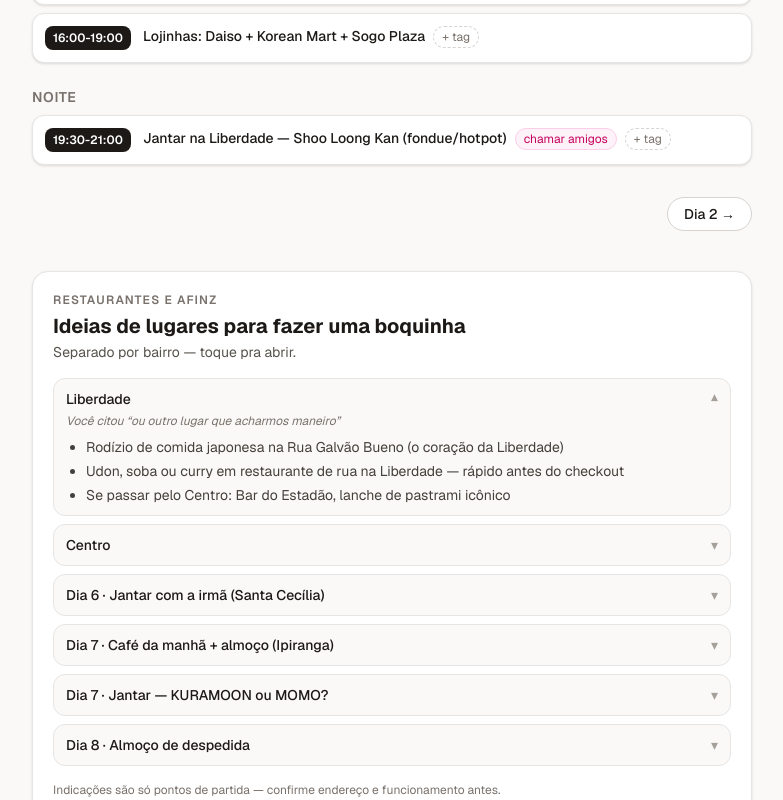
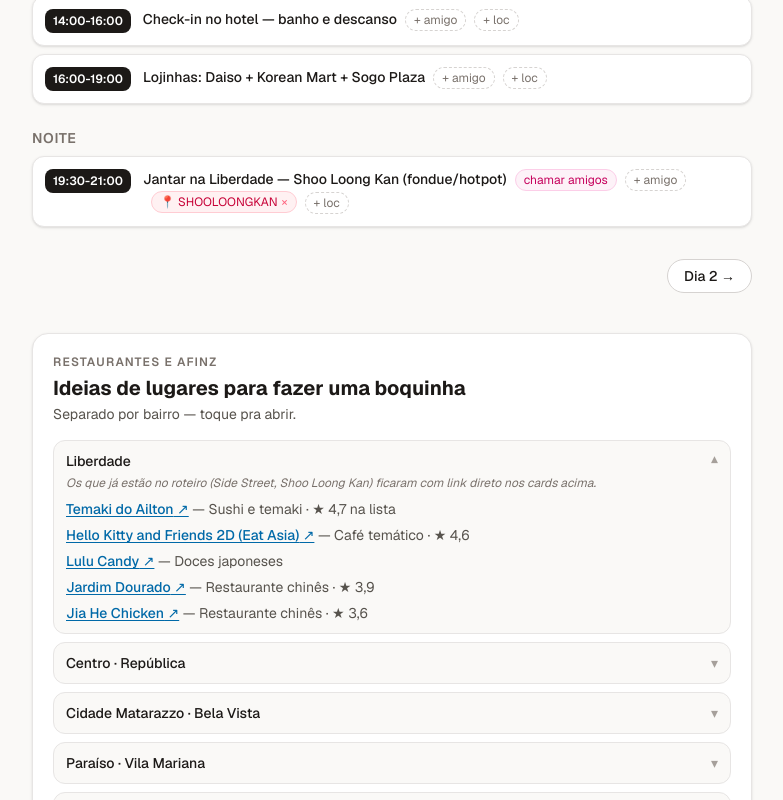
Before and after one commit to emiyablake/travel-sp-itinerary, a Next.js app: page / in a window 1280 px wide. Shown: the part 900-1700 px from the top of the page, without its empty margins (248-1031 px from the left). Built offline with nearby package versions, Linux system fonts and the light colour scheme.

Commit message:
Add friend tags, location chips and neighborhood-based food suggestions

```diff
--- a/app/itinerario-data.ts
+++ b/app/itinerario-data.ts
@@ -4,8 +4,10 @@ export interface Item {
   note?: string;
   friends?: boolean;
   link?: { label: string; url: string };
-  /** Tags iniciais definidas no código (ex.: amigos confirmados). */
+  /** Amigos confirmados no evento. */
   tags?: string[];
+  /** Local pré-definido (busca no Google Maps). */
+  loc?: string;
 }
 
 export interface Block {
@@ -35,14 +37,14 @@ export const days: Day[] = [
           { time: "6:25", text: "Saída de Florianópolis ✈️" },
           { time: "8:00", text: "Chegada em São Paulo (Aeroporto de Guarulhos)" },
           { time: "8:00–9:30", text: "Deslocamento" },
-          { time: "9:30–10:00", text: "Deixar as malas no hotel (Urban L)" },
-          { time: "10:00–13:00", text: "Museu da Imigração Japonesa" },
+          { time: "9:30–10:00", text: "Deixar as malas no hotel (Urban L)", loc: "Hotel Urban L São Paulo" },
+          { time: "10:00–13:00", text: "Museu da Imigração Japonesa", loc: "Museu Histórico da Imigração Japonesa São Paulo" },
         ],
       },
       {
         period: "Tarde",
         items: [
-          { time: "13:00-14:00", text: "Almoço no Liberdade Side Street", friends: true },
+          { time: "13:00-14:00", text: "Almoço no Liberdade Side Street", friends: true, loc: "Liberdade Side Street São Paulo" },
           { time: "14:00-16:00", text: "Check-in no hotel — banho e descanso" },
           { time: "16:00-19:00", text: "Lojinhas: Daiso + Korean Mart + Sogo Plaza" },
         ],
@@ -50,7 +52,7 @@ export const days: Day[] = [
       {
         period: "Noite",
         items: [
-          { time: "19:30-21:00", text: "Jantar na Liberdade — Shoo Loong Kan (fondue/hotpot)", friends: true },
+          { time: "19:30-21:00", text: "Jantar na Liberdade — Shoo Loong Kan (fondue/hotpot)", friends: true, loc: "SHOOLOONGKAN São Paulo" },
         ],
       },
     ],
@@ -65,14 +67,14 @@ export const days: Day[] = [
         period: "Manhã",
         items: [
           { time: "8:30–9:00", text: "Café da manhã no hotel" },
-          { time: "9:30–11:00", text: "Passeio pela Liberdade — Comix Book Shop" },
+          { time: "9:30–11:00", text: "Passeio pela Liberdade — Comix Book Shop", loc: "Comix Book Shop São Paulo" },
           { time: "12:00", text: "Checkout do hotel — Guardar as malas no maleiro" },
         ],
       },
       {
         period: "Tarde",
         items: [
-          { time: "12:30", text: "Almoço — Liberdade Side Street ou outro lugar que acharmos maneiro" },
+          { time: "12:30", text: "Almoço — Liberdade Side Street ou outro lugar que acharmos maneiro", loc: "Liberdade Side Street São Paulo" },
           { time: "14:00", text: "Pegar as malas + Uber até o Airbnb" },
           {
             time: "15:00", text: "Check-in no Airbnb",
@@ -83,7 +85,7 @@ export const days: Day[] = [
       {
         period: "Noite",
         items: [
-          { time: "18:00", text: "Shopping — Shopping Cidade São Paulo", friends: true },
+          { time: "18:00", text: "Shopping — Shopping Cidade São Paulo", friends: true, loc: "Shopping Cidade São Paulo" },
         ],
       },
     ],
@@ -101,7 +103,7 @@ export const days: Day[] = [
             note: "Magg Café, Café Floresta, Tem Umami, Pão de Queijo da Dona Zelda"
            },
           { time: "10:00", text: "Nova Era Games" },
-          { time: "11:00", text: "Kodak Mafia" },
+          { time: "11:00", text: "Kodak Mafia", loc: "Kodak Mafia São Paulo" },
           { time: "12:00", text: "Almoço Galeria Metrópole",
             note: ""
            },
@@ -111,7 +113,7 @@ export const days: Day[] = [
         period: "Tarde",
         items: [
           { time: "13:00", text: "Copan / Galeria do Rock / Kodak Mafia" },
-          { text: "25 de Março — Galeria Pagé" }
+          { text: "25 de Março — Galeria Pagé", loc: "Galeria Pagé São Paulo" }
         ],
       },
       {
@@ -122,6 +124,7 @@ export const days: Day[] = [
             text: "Jantar na Taverna Medieval",
             friends: true,
             tags: ["Dan"],
+            loc: "Taverna Medieval São Paulo",
             note: "⚠️ Precisa de reserva · são 2h de permanência · se for trajado(a) tem desconto · 15–25 min de Uber do Airbnb",
           },
         ],
@@ -166,15 +169,15 @@ export const days: Day[] = [
       {
         period: "Manhã",
         items: [
-          { time: "9:30–10:30", text: "Feirinha da Liberdade", friends: true },
-          { time: "11:00–12:00", text: "IMS (Instituto Moreira Salles)" },
+          { time: "9:30–10:30", text: "Feirinha da Liberdade", friends: true, loc: "Feira de Arte da Liberdade São Paulo" },
+          { time: "11:00–12:00", text: "IMS (Instituto Moreira Salles)", loc: "IMS Paulista" },
         ],
       },
       {
         period: "Tarde",
         items: [
           { time: "11:00–12:00", text: "Museus da Paulista — MASP + Japan House + Itaú Cultural" },
-          { text: "Almoço no Cidade Matarazzo" },
+          { text: "Almoço no Cidade Matarazzo", loc: "Cidade Matarazzo São Paulo" },
           { text: "Museus da Paulista — MASP + Japan House + Itaú Cultural" },
         ],
       },
@@ -218,11 +221,11 @@ export const days: Day[] = [
       {
         period: "10h–14h · Ipiranga",
         items: [
-          { text: "Museu de Zoologia (dinossauros! 🦕)" },
-          { text: "Museu do Ipiranga" },
+          { text: "Museu de Zoologia (dinossauros! 🦕)", loc: "Museu de Zoologia USP São Paulo" },
+          { text: "Museu do Ipiranga", loc: "Museu do Ipiranga São Paulo" },
           { text: "Monumento da Independência" },
           { text: "Palacete Rosa" },
-          { text: "Sesc Ipiranga" },
+          { text: "Sesc Ipiranga", loc: "Sesc Ipiranga São Paulo" },
           { text: "Almoço no Ipiranga?" },
         ],
       },
@@ -231,10 +234,11 @@ export const days: Day[] = [
         items: [
           {
             text: "Museu da Língua Portuguesa",
+            loc: "Museu da Língua Portuguesa São Paulo",
             note: "Fecha mais cedo (16h30) — ir primeiro. Terça = entrada gratuita!",
           },
-          { text: "Farol Santander (até 20h)" },
-          { text: "CAIXA Cultural (até 18h)" },
+          { text: "Farol Santander (até 20h)", loc: "Farol Santander São Paulo" },
+          { text: "CAIXA Cultural (até 18h)", loc: "CAIXA Cultural São Paulo" },
         ],
       },
       {
@@ -271,60 +275,76 @@ export const days: Day[] = [
 ];
 
 
-/** Ideias de restaurantes para as refeições ainda em aberto. */
-export const foodIdeas: { title: string; context: string; ideas: string[] }[] = [
+export interface FoodPlace {
+  name: string;
+  desc: string;
+  /** Busca aberta no Google Maps. */
+  query: string;
+}
+
+/** Indicações de comida por bairro — lugares da lista salva no Maps. */
+export const foodIdeas: { bairro: string; note?: string; places: FoodPlace[] }[] = [
   {
-    title: "Liberdade",
-    context: "Você citou “ou outro lugar que acharmos maneiro”",
-    ideas: [
-      "Rodízio de comida japonesa na Rua Galvão Bueno (o coração da Liberdade)",
-      "Udon, soba ou curry em restaurante de rua na Liberdade — rápido antes do checkout",
-      "Se passar pelo Centro: Bar do Estadão, lanche de pastrami icônico",
+    bairro: "Liberdade",
+    note: "Os que já estão no roteiro (Side Street, Shoo Loong Kan) ficaram com link direto nos cards acima.",
+    places: [
+      { name: "Temaki do Ailton", desc: "Sushi e temaki · ★ 4,7 na lista", query: "Temaki do Ailton São Paulo" },
+      { name: "Hello Kitty and Friends 2D (Eat Asia)", desc: "Café temático · ★ 4,6", query: "Hello Kitty and Friends 2D by Eat Asia São Paulo" },
+      { name: "Lulu Candy", desc: "Doces japoneses", query: "Lulu Candy Liberdade São Paulo" },
+      { name: "Jardim Dourado", desc: "Restaurante chinês · ★ 3,9", query: "Jardim Dourado Liberdade São Paulo" },
+      { name: "Jia He Chicken", desc: "Restaurante chinês · ★ 3,6", query: "Jia He Chicken Liberdade São Paulo" },
     ],
   },
   {
-    title: "Centro",
-    context: "Manhã no Centro, nada definido pra comer",
-    ideas: [
-      "Mercado Municipal (Mercadão) — sanduíche de mortadela, clássico turístico",
-      "Bar da Dona Onça, no térreo do Copan — comida de boteco premiada, já tá no roteiro da manhã",
-      "Galeria do Rock tem lanchonetes rápidas se quiser economizar tempo",
+    bairro: "Centro · República",
+    note: "Combina com os dias 3 e 7 (Centro).",
+    places: [
+      { name: "Infini Bar", desc: "Speakeasy no anexo do La Casserole · Largo do Arouche, 346", query: "Infini Bar São Paulo" },
+      { name: "Mercadão", desc: "Sanduíche de mortadela, clássico turístico", query: "Mercado Municipal de São Paulo" },
+      { name: "Bar da Dona Onça", desc: "Boteco premiado no térreo do Copan", query: "Bar da Dona Onça São Paulo" },
+      { name: "Bar do Estadão", desc: "Lanche de pastrami icônico", query: "Bar do Estadão São Paulo" },
     ],
   },
   {
-    title: "Dia 6 · Jantar com a irmã (Santa Cecília)",
-    context: "Ainda depende da confirmação dela",
-    ideas: [
-      "Perguntar pra ela o que rola perto dela 🙂",
-      "Região da Lapa/Barra Funda tem cantinas italianas e bares tradicionais",
-      "Se quiserem ir pro Bixiga: a Rua 13 de Maio concentra cantinas clássicas",
+    bairro: "Cidade Matarazzo · Bela Vista",
+    note: "Vale pro almoço do dia 5 — o dia já passa por lá.",
+    places: [
+      { name: "Lavva — Fogo e Carne", desc: "Korean barbecue do chef Paulo Shin · R. Itapeva, 569", query: "Lavva Fogo e Carne São Paulo" },
     ],
   },
   {
-    title: "Dia 7 · Café da manhã + almoço (Ipiranga)",
-    context: "Café “perto de casa” e almoço no Ipiranga estão em aberto",
-    ideas: [
-      "Café: qualquer padaria de bairro próxima ao Airbnb — deixar pra decidir na hora",
-      "Almoço: cantinas e botecos na Rua Bom Pastor e arredores do museu",
-      "Opção prática: o próprio Sesc Ipiranga tem restaurante por quilo",
+    bairro: "Paraíso · Vila Mariana",
+    places: [
+      { name: "D'Brescia Churrascaria", desc: "Rodízio clássico · ★ 4,4", query: "D'Brescia Churrascaria São Paulo" },
     ],
   },
   {
-    title: "Dia 7 · Jantar — KURAMOON ou MOMO?",
-    context: "As duas opções estavam listadas com “local a decidir”",
-    ideas: [
-      "Escolher uma das duas e reservar com antecedência (terça costuma ser tranquila)",
-      "Critério pra decidir: distância do rolê da Língua Portuguesa/Farol Santander",
-      "Lembrando que terça é dia de museu grátis — o dia promete!",
+    bairro: "Ipiranga",
+    note: "Café da manhã e almoço do dia 7.",
+    places: [
+      { name: "Cantinas e botecos da Rua Bom Pastor", desc: "Arredores do Museu do Ipiranga", query: "Rua Bom Pastor Ipiranga São Paulo restaurantes" },
+      { name: "Restaurante do Sesc Ipiranga", desc: "Opção prática por quilo", query: "Sesc Ipiranga restaurante São Paulo" },
     ],
   },
   {
-    title: "Dia 8 · Almoço de despedida",
-    context: "Voo sai 16h55 de Guarulhos",
-    ideas: [
-      "Almoçar perto do Airbnb sem correria — sair pra GRU pelo menos 2h antes do voo",
-      "Guarulhos fica longe: evitar almoço do outro lado da cidade",
-      "Se sobrar tempo no aeroporto: GRU tem praça de alimentação decente nos terminais",
+    bairro: "Santa Cecília · Lapa",
+    note: "Pro jantar do dia 6 com a tua irmã — ainda depende da confirmação dela.",
+    places: [
+      { name: "Cantinas italianas da Lapa", desc: "Bairro tradicional de cantinas, colado em Santa Cecília", query: "cantinas italianas Lapa São Paulo" },
+      { name: "Bixiga — Rua 13 de Maio", desc: "Cantinas clássicas italianas", query: "Rua 13 de Maio Bela Vista cantinas São Paulo" },
     ],
   },
+  {
+    bairro: "Tatuapé",
+    note: "Só se o rolê levar pra lá.",
+    places: [
+      { name: "Cão Veio Tatuapé", desc: "Hamburgueria", query: "Cão Veio Tatuapé São Paulo" },
+      { name: "Bario Bar", desc: "Bar", query: "Bario Bar Tatuapé São Paulo" },
+    ],
+  },
+  {
+    bairro: "Volta pra casa (dia 8)",
+    note: "Voo sai 16h55 de Guarulhos: almoçar perto do Airbnb e sair pra GRU pelo menos 2h antes. Evitar almoço do outro lado da cidade.",
+    places: [],
+  },
 ];
--- a/app/layout.tsx
+++ b/app/layout.tsx
@@ -34,7 +34,7 @@ export default function RootLayout({ children }: LayoutProps<"/">) {
               href="/"
               className="w-24 shrink-0 text-sm font-bold tracking-tight text-stone-900"
             >
-              ✈️ Viagem SP
+              ✈️ SP
             </Link>
             <div className="absolute left-1/2 -translate-x-1/2">
               <SiteNav />
--- a/app/page.tsx
+++ b/app/page.tsx
@@ -4,23 +4,33 @@ import { useEffect, useState } from "react";
 import { days, foodIdeas } from "./itinerario-data";
 
 const STORAGE_KEY = "itinerario-tags-v1";
+const LOCS_KEY = "itinerario-locs-v1";
 
 /** Chave estável de um evento: dia + período + texto. */
 const itemKey = (dayN: number, period: string, text: string) =>
   `${dayN}|${period}|${text}`;
+
+/** Link de busca aberta no Google Maps. */
+const mapsUrl = (query: string) =>
+  `https://www.google.com/maps/search/?api=1&query=${encodeURIComponent(query)}`;
 
 export default function Itinerario() {
   const [selected, setSelected] = useState(0);
   const [tags, setTags] = useState<Record<string, string[]>>({});
   const [adding, setAdding] = useState<string | null>(null);
   const [draft, setDraft] = useState("");
+  const [locs, setLocs] = useState<Record<string, string | null>>({});
+  const [addingLoc, setAddingLoc] = useState<string | null>(null);
+  const [draftLoc, setDraftLoc] = useState("");
   const day = days[selected];
 
-  // Carrega tags salvas no navegador (localStorage)
+  // Carrega amigos e locais salvos no navegador (localStorage)
   useEffect(() => {
     try {
-      const raw = localStorage.getItem(STORAGE_KEY);
-      if (raw) setTags(JSON.parse(raw));
+      const rawTags = localStorage.getItem(STORAGE_KEY);
+      if (rawTags) setTags(JSON.parse(rawTags));
+      const rawLocs = localStorage.getItem(LOCS_KEY);
+      if (rawLocs) setLocs(JSON.parse(rawLocs));
     } catch {
       /* ignora dados corrompidos */
     }
@@ -49,6 +59,25 @@ export default function Itinerario() {
       tagsOf(key, base).filter((t) => t !== tag)
     );
   };
+
+  /** Local do evento: override salvo, ou o loc pré-definido no data. null = removido. */
+  const locOf = (key: string, base?: string) =>
+    locs[key] !== undefined ? locs[key] : (base ?? null);
+
+  const saveLoc = (key: string, value: string | null) => {
+    const next = { ...locs, [key]: value };
+    setLocs(next);
+    localStorage.setItem(LOCS_KEY, JSON.stringify(next));
+  };
+
+  const addLoc = (key: string, base?: string) => {
+    const t = draftLoc.trim();
+    if (t) saveLoc(key, t);
+    setDraftLoc("");
+    setAddingLoc(null);
+  };
+
+  const removeLoc = (key: string) => saveLoc(key, null);
 
   return (
     <div className="min-h-full bg-[#faf9f7] text-stone-900">
@@ -108,6 +137,7 @@ export default function Itinerario() {
                   .map((it, i) => {
                     const key = itemKey(day.n, b.period, it.text);
                     const itemTags = tagsOf(key, it.tags);
+                    const itemLoc = locOf(key, it.loc);
                     return (
                       <li
                         key={i}
@@ -139,13 +169,13 @@ export default function Itinerario() {
                             {itemTags.map((t) => (
                               <span
                                 key={t}
-                                className="ml-2 inline-flex items-center gap-1 rounded-full border border-sky-200 bg-sky-50 px-2 py-0.5 text-xs font-normal text-sky-800"
+                                className="ml-2 inline-flex items-center gap-1 rounded-full border border-emerald-200 bg-emerald-50 px-2 py-0.5 text-xs font-normal text-emerald-800"
                               >
                                 {t}
                                 <button
                                   onClick={() => removeTag(key, t, it.tags)}
-                                  title={`Remover tag ${t}`}
-                                  className="text-sky-400 hover:text-sky-700"
+                                  title={`Remover amigo ${t}`}
+                                  className="text-emerald-400 hover:text-emerald-700"
                                 >
                                   ×
                                 </button>
@@ -164,7 +194,7 @@ export default function Itinerario() {
                                       setAdding(null);
                                     }
                                   }}
-                                  placeholder="Nome da tag…"
+                                  placeholder="Nome do amigo…"
                                   className="w-28 rounded-full border border-stone-300 px-2 py-0.5 text-xs font-normal outline-none focus:border-stone-500"
                                 />
                                 <button
@@ -180,10 +210,66 @@ export default function Itinerario() {
                                   setAdding(key);
                                   setDraft("");
                                 }}
-                                title="Adicionar tag"
+                                title="Adicionar amigo"
                                 className="ml-2 inline-block rounded-full border border-dashed border-stone-300 px-2 py-0.5 align-middle text-xs font-normal text-stone-500 hover:border-stone-500 hover:text-stone-800"
                               >
-                                + tag
+                                + amigo
+                              </button>
+                            )}
+                            {itemLoc && (
+                              <a
+                                href={mapsUrl(itemLoc)}
+                                target="_blank"
+                                rel="noopener noreferrer"
+                                title={`Abrir "${itemLoc}" no Google Maps`}
+                                className="ml-2 inline-flex items-center gap-1 rounded-full border border-rose-200 bg-rose-50 px-2 py-0.5 text-xs font-normal text-rose-700 hover:border-rose-400"
+                              >
+                                📍 {itemLoc.replace(/ São Paulo$/, "")}
+                                <button
+                                  onClick={(e) => {
+                                    e.preventDefault();
+                                    removeLoc(key);
+                                  }}
+                                  title="Remover local"
+                                  className="text-rose-400 hover:text-rose-700"
+                                >
+                                  ×
+                                </button>
+                              </a>
+                            )}
+                            {addingLoc === key ? (
+                              <span className="ml-2 inline-flex items-center gap-1 align-middle">
+                                <input
+                                  autoFocus
+                                  value={draftLoc}
+                                  onChange={(e) => setDraftLoc(e.target.value)}
+                                  onKeyDown={(e) => {
+                                    if (e.key === "Enter") addLoc(key, it.loc);
+                                    if (e.key === "Escape") {
+                                      setDraftLoc("");
+                                      setAddingLoc(null);
+                                    }
+                                  }}
+                                  placeholder="Lugar…"
+                                  className="w-28 rounded-full border border-stone-300 px-2 py-0.5 text-xs font-normal outline-none focus:border-stone-500"
+                                />
+                                <button
+                                  onClick={() => addLoc(key, it.loc)}
+                                  className="rounded-full bg-stone-900 px-2 py-0.5 text-xs font-semibold text-white"
+                                >
+                                  ok
+                                </button>
+                              </span>
+                            ) : (
+                              <button
+                                onClick={() => {
+                                  setAddingLoc(key);
+                                  setDraftLoc("");
+                                }}
+                                title="Adicionar local (abre no Google Maps)"
+                                className="ml-2 inline-block rounded-full border border-dashed border-stone-300 px-2 py-0.5 align-middle text-xs font-normal text-stone-500 hover:border-stone-500 hover:text-stone-800"
+                              >
+                                + loc
                               </button>
                             )}
                           </p>
@@ -247,28 +333,42 @@ export default function Itinerario() {
             <div className="mt-4 space-y-2">
               {foodIdeas.map((f, i) => (
                 <details
-                  key={f.title}
+                  key={f.bairro}
                   className="group rounded-xl border border-stone-200 bg-[#faf9f7] px-3 py-2.5"
                   open={i === 0}
                 >
                   <summary className="flex cursor-pointer list-none items-center justify-between text-sm font-medium [&::-webkit-details-marker]:hidden">
-                    {f.title}
+                    {f.bairro}
                     <span className="text-stone-400 transition-transform group-open:rotate-180">
                       ▾
                     </span>
                   </summary>
-                  <p className="mt-1 text-xs italic text-stone-500">{f.context}</p>
-                  <ul className="mt-2 list-disc space-y-1 pl-5 text-sm text-stone-700">
-                    {f.ideas.map((idea) => (
-                      <li key={idea}>{idea}</li>
-                    ))}
-                  </ul>
+                  {f.note && (
+                    <p className="mt-1 text-xs italic text-stone-500">{f.note}</p>
+                  )}
+                  {f.places.length > 0 && (
+                    <ul className="mt-2 space-y-1.5 text-sm">
+                      {f.places.map((p) => (
+                        <li key={p.name}>
+                          <a
+                            href={mapsUrl(p.query)}
+                            target="_blank"
+                            rel="noopener noreferrer"
+                            className="font-medium text-sky-700 underline underline-offset-2"
+                          >
+                            {p.name} ↗
+                          </a>
+                          <span className="text-stone-600"> — {p.desc}</span>
+                        </li>
+                      ))}
+                    </ul>
+                  )}
                 </details>
               ))}
             </div>
 
             <p className="mt-4 text-xs text-stone-500">
-              Indicações são só pontos de partida — confirme endereço e funcionamento antes.
+              Vindas da tua lista salva no Maps — confirme endereço, nota e funcionamento antes.
             </p>
           </div>
         </section>
```
